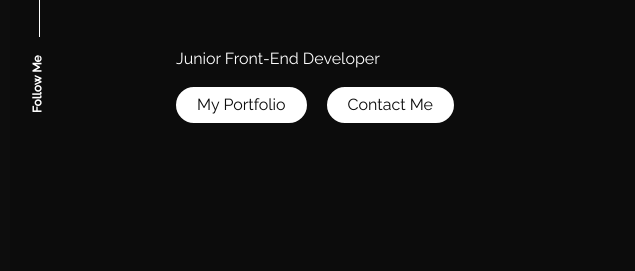
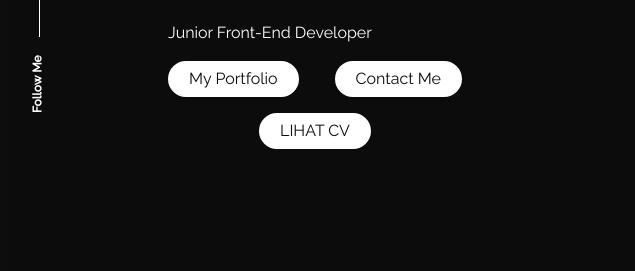
Before and after one commit to FarhanFadholy/PersonalPortofolio, a React app: page / in a window 1280 px wide. Shown: the part 357-628 px from the top of the page, 0-635 px from the left. Built offline with nearby package versions, Linux system fonts and the light colour scheme; some packages are replaced by stand-ins of ours.

Commit message:
Menambahkan cv dan peoject portofolio

```diff
--- a/src/content_option.js
+++ b/src/content_option.js
@@ -5,6 +5,7 @@ import sertif from "./assets/images/sertif.png";
 import transfor from "./assets/images/blog_transformer.png";
 import sertif_js from "./assets/images/sertif_js.png";
 import sertif_fullstack from "./assets/images/Sertif-Fullstack.png";
+import ino from "./assets/images/inno.png";
 
 const logotext = "haaanlyf.";
 const meta = {
@@ -115,6 +116,11 @@ const dataportfolio = [
     description: "Blog Sejarah Transformer",
     link: "https://farhanfadholy.github.io/blogsederhana_transformers/",
   },
+  {
+    img: ino,
+    description: "InnoTech Solutions",
+    link: "https://farhanfadholy.github.io/coding-camp/",
+  },
 ];
 
 const datasertifikat = [
--- a/src/pages/home/index.js
+++ b/src/pages/home/index.js
@@ -38,23 +38,28 @@ export const Home = () => {
                   />
                 </h1>
                 <p className="mb-1x">{introdata.description}</p>
-                <div className="intro_btn-action pb-5">
+                <div className="intro_btn-action pb-5 d-flex flex-column align-items-center">
+                  <div className="d-flex justify-content-center gap-3 mb-3">
                     <Link to="/portfolio" className="text_2">
-                    <div id="button_p" className="ac_btn btn ">
+                      <div id="button_p" className="ac_btn btn">
                         My Portfolio
-                      <div className="ring one"></div>
-                      <div className="ring two"></div>
-                      <div className="ring three"></div>
                       </div>
                     </Link>
                     <Link to="/contact">
                       <div id="button_h" className="ac_btn btn">
                         Contact Me
-                      <div className="ring one"></div>
-                      <div className="ring two"></div>
-                      <div className="ring three"></div>
                       </div>
                     </Link>
+                  </div>
+                  <a
+                    href="/files/CV-FARHANFADHOLY.pdf"
+                    target="_blank"
+                    rel="noopener noreferrer"
+                  >
+                    <div id="button_c" className="ac_btn btn">
+                      LIHAT CV
+                    </div>
+                  </a>
                 </div>
               </div>
             </div>
--- a/src/pages/home/style.css
+++ b/src/pages/home/style.css
@@ -174,6 +174,10 @@ section {
     background: var(--secondary-color);
     color: var(--primary-color)
 }
+#button_c {
+    background: var(--secondary-color);
+    color: var(--primary-color)
+}
 
 .intro_sec .h_bg-image .block {
     bottom: 50vh;
```
Also changed, not shown: src/assets/images/inno.png (added), 1 other file. Lines whose indentation alone changed are shown as unchanged.
